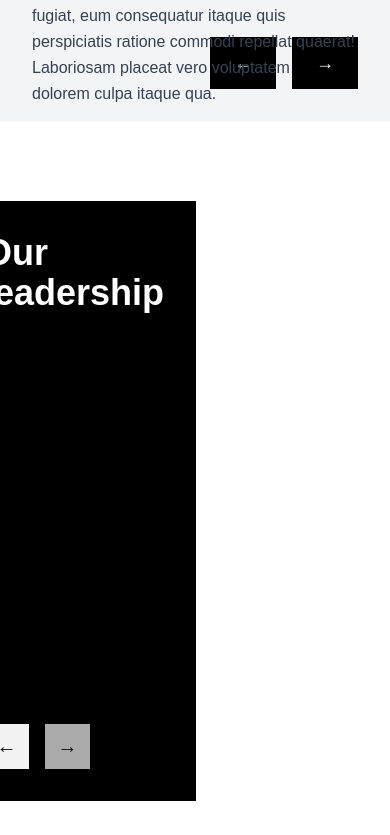
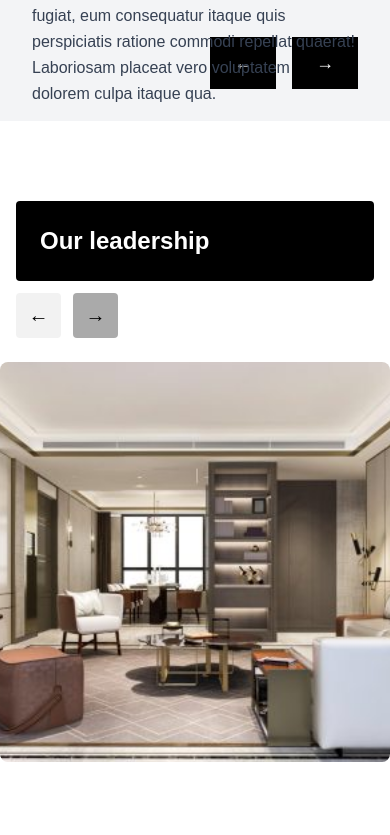
Before and after one commit to kumarprincepk/hdgroupnext, a Next.js app: page /about in a window 390 px wide. Shown: the part 2589-3424 px from the top of the page. Built offline with nearby package versions, Linux system fonts and the light colour scheme.

Commit message:
about us fixes ui

```diff
--- a/app/about/page.jsx
+++ b/app/about/page.jsx
@@ -191,8 +191,7 @@ Doloribus ea id, assumenda atque cumque, fugiat, eum consequatur itaque quis per
             {tabs.map((tab) => (
               <button
                 key={tab.id}
-                className={`px-6 py-3 text-sm font-medium w-full ${
-                  activeTab === tab.id
+                className={`px-6 py-3 text-sm font-medium w-full ${activeTab === tab.id
                     ? "bg-black text-white"
                     : "text-gray-600 hover:bg-gray-100"
                   }`}
@@ -230,8 +229,7 @@ Doloribus ea id, assumenda atque cumque, fugiat, eum consequatur itaque quis per
               <div className="relative h-full pr-4">
                 <div
                   key={slide}
-                  className={`absolute w-full transition-all duration-700 ${
-                    direction === "next"
+                  className={`absolute w-full transition-all duration-700 ${direction === "next"
                       ? "animate-slide-in-right"
                       : "animate-slide-in-left"
                     }`}
@@ -265,22 +263,43 @@ Doloribus ea id, assumenda atque cumque, fugiat, eum consequatur itaque quis per
           </div>
         </div>
       </>
-      <section className="max-w-7xl mx-auto py-20 flex flex-col md:flex-row items-center gap-8">
-        <div className="md:w-1/4 bg-black text-white p-8 flex flex-col justify-between relative left-[-121px] h-[600px]">
-          <h2 className="text-4xl font-bold mb-8">
+
+
+      <section className="relative">
+        <div className="max-w-7xl mx-auto py-20 relative">
+          <div
+            className="hidden md:flex absolute left-[-80px] top-[42px] w-[280px] h-[480px] bg-black text-white p-8 flex-col justify-between z-40 rounded-r-lg"
+            aria-hidden="true"
+          >
+            <h2 className="text-3xl lg:text-4xl font-bold mb-6 leading-tight">
               Our <br /> leadership
             </h2>
+
             <div className="flex gap-4">
-            <button className="leader-prev w-12 h-12 flex items-center justify-center bg-white text-black hover:bg-gray-300">
+              <button className="leader-prev w-12 h-12 flex items-center justify-center bg-white text-black hover:bg-gray-300 rounded">
                 ←
               </button>
-            <button className="leader-next w-12 h-12 flex items-center justify-center bg-white text-black hover:bg-gray-300">
+              <button className="leader-next w-12 h-12 flex items-center justify-center bg-white text-black hover:bg-gray-300 rounded">
                 →
               </button>
             </div>
           </div>
 
-        <div className="md:w-3/4 relative left-[30px]">
+          <div className="block md:hidden mb-6 px-4">
+            <div className="w-full bg-black text-white p-6 rounded">
+              <h2 className="text-2xl font-bold">Our leadership</h2>
+            </div>
+            <div className="flex gap-3 mt-3">
+              <button className="leader-prev w-10 h-10 flex items-center justify-center bg-black text-white border border-white rounded">
+                ←
+              </button>
+              <button className="leader-next w-10 h-10 flex items-center justify-center bg-black text-white border border-white rounded">
+                →
+              </button>
+            </div>
+          </div>
+
+          <div className="relative md:pl-[280px]">
             <Swiper
               modules={[Autoplay, Navigation]}
               slidesPerView={1}
@@ -303,21 +322,26 @@ Doloribus ea id, assumenda atque cumque, fugiat, eum consequatur itaque quis per
             >
               {leaders.map((leader, index) => (
                 <SwiperSlide key={index}>
-                <div className="relative h-full group cursor-pointer">
+                  <div className="relative h-full group cursor-pointer overflow-hidden rounded-lg">
+                    <div className="relative w-full h-[400px]">
                       <Image
                         src={leader.image}
                         alt={leader.name}
-                    layout="fill"
-                    objectFit="cover"
+                        fill
+                        style={{ objectFit: "cover" }}
+                        sizes="(max-width: 768px) 100vw, (max-width: 1024px) 50vw, 33vw"
+                        priority={index < 3}
                       />
                       <div className="absolute bottom-0 left-0 right-0 bg-black bg-opacity-60 text-white p-4 transform translate-y-full group-hover:translate-y-0 transition-transform duration-300">
                         <h3 className="text-xl font-semibold">{leader.name}</h3>
                         <p className="text-sm text-gray-300">{leader.role}</p>
                       </div>
                     </div>
+                  </div>
                 </SwiperSlide>
               ))}
             </Swiper>
+          </div>
         </div>
       </section>
       <Footer />
```
Lines whose indentation alone changed are shown as unchanged.
